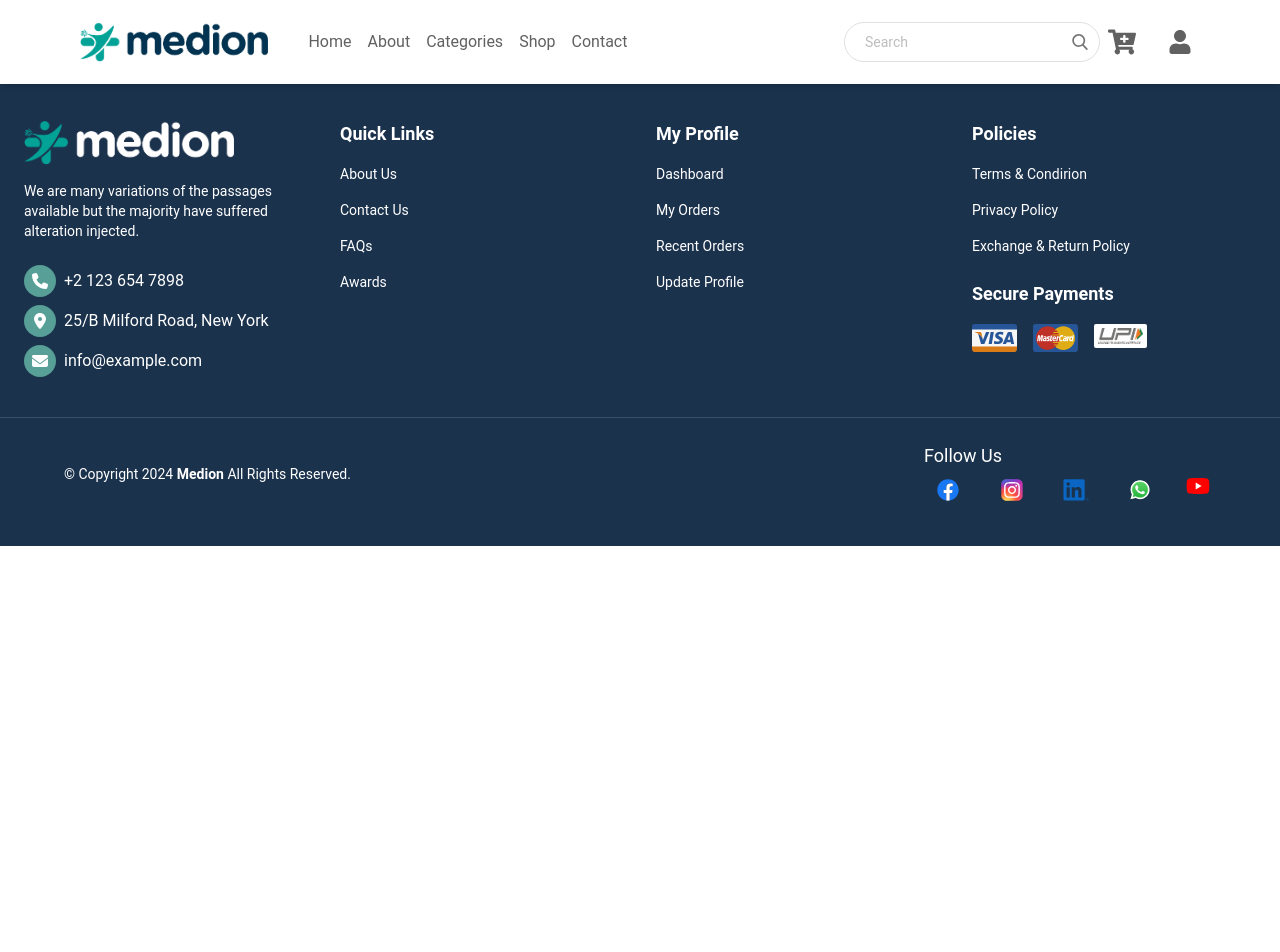
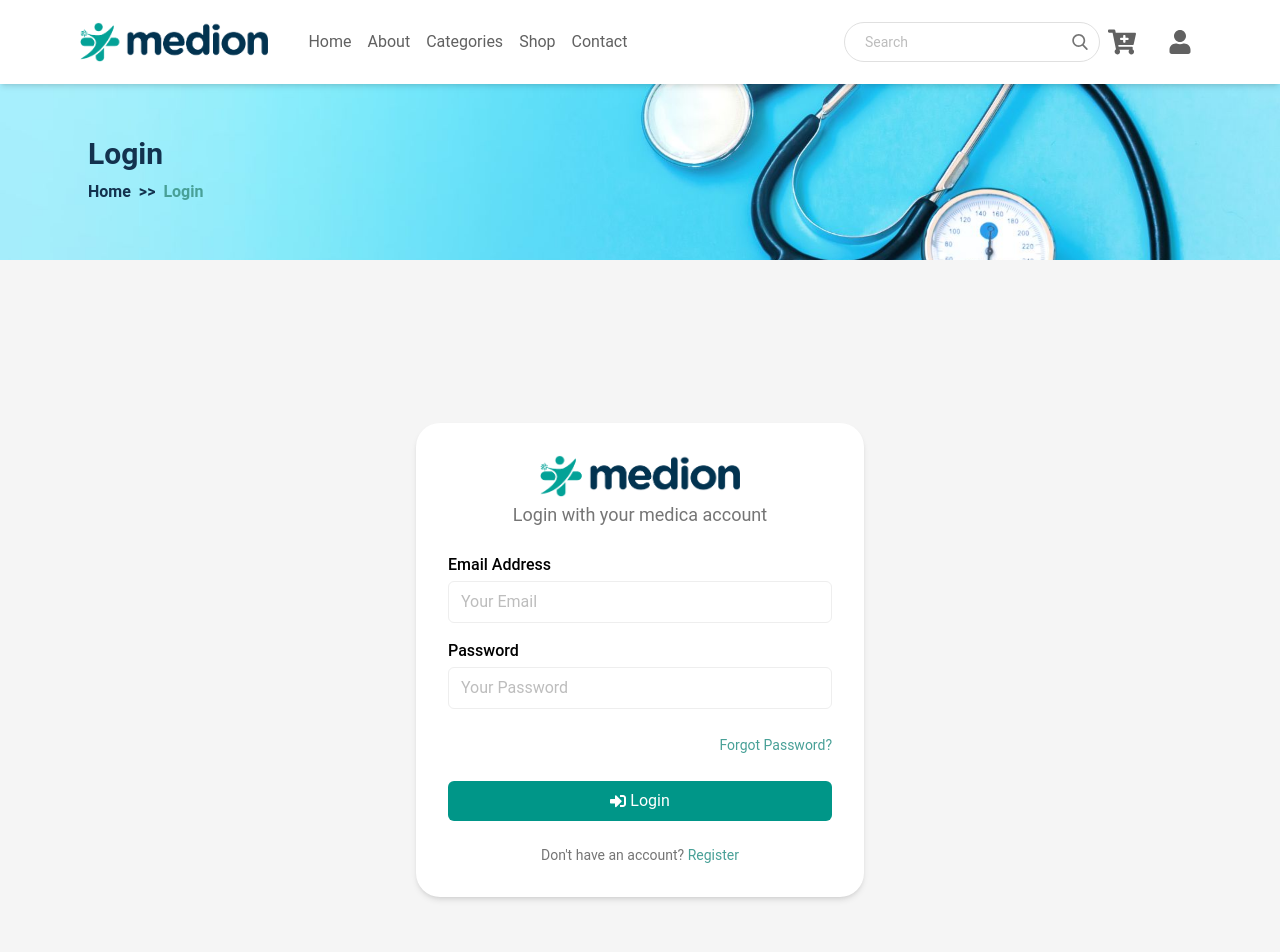
Before and after one commit to Aditya-stark/Medico-Site, a React (Vite) app in the folder medico-site/: page /login in a window 1280 px wide. Shown: the top 952 px of the page. Before the commit the page ends 800 px from the top, so only its background shows below. Built offline with nearby package versions, Linux system fonts and the light colour scheme.

Commit message:
add Login page and components; implement LoginForm; update routing in App component

```diff
--- a/medico-site/src/App.jsx
+++ b/medico-site/src/App.jsx
@@ -5,6 +5,7 @@ import Home from "./pages/Home";
 import AboutUs from "./pages/AboutUs";
 import Contact from "./pages/Contact";
 import Cart from "./pages/Cart";
+import Login from "./pages/Login";
 
 function App() {
   return (
@@ -15,6 +16,7 @@ function App() {
           <Route path="/about" element={<AboutUs />} />
           <Route path="/contact" element={<Contact />} />
           <Route path="/cart" element={<Cart />} />
+          <Route path="/login" element={<Login />} />
         </Routes>
       </div>
     </React.Fragment>
--- /dev/null
+++ b/medico-site/src/components/Authentication/LoginForm.jsx
@@ -0,0 +1,71 @@
+import React from "react";
+import logo from "../../assets/images/logo.png";
+import { FaSignInAlt } from "react-icons/fa";
+
+function LoginForm() {
+  return (
+    <div className="flex items-center justify-center p-4 sm:p-0 min-h-[80vh] sm:min-h-screen bg-gray-100">
+      <div className="bg-white shadow-md rounded-2xl sm:rounded-3xl p-8 max-w-md w-full sm:w-4/5">
+        <div className="flex flex-col items-center mb-6">
+          <img src={logo} className="w-[150px] sm:w-[200px]" />
+          <p className="text-gray-600 text-sm sm:text-lg mt-1">
+            Login with your medica account
+          </p>
+        </div>
+
+        <form>
+          <div className="mb-4">
+            <label
+              htmlFor="email"
+              className="block text-base font-medium text-black"
+            >
+              Email Address
+            </label>
+            <input
+              type="email"
+              id="email"
+              placeholder="Your Email"
+              className="mt-1 px-3 py-2 w-full border rounded-md focus:outline-none focus:ring-1 focus:ring-mainCyan"
+            />
+          </div>
+          <div className="mb-6">
+            <label
+              htmlFor="password"
+              className="block text-base font-medium text-black"
+            >
+              Password
+            </label>
+            <input
+              type="password"
+              id="password"
+              placeholder="Your Password"
+              className="mt-1 px-3 py-2 w-full border rounded-md focus:outline-none focus:ring-1 focus:ring-mainCyan"
+            />
+          </div>
+          <div className="text-right mb-6">
+            <a href="#" className="text-sm text-mainCyan hover:underline">
+              Forgot Password?
+            </a>
+          </div>
+          <button
+            type="submit"
+            className="w-full bg-teal-500 text-white py-2 rounded-md hover:bg-teal-600 focus:outline-none focus:ring-2 focus:ring-teal-400 flex items-center justify-center"
+          >
+            <FaSignInAlt className="mr-1" />
+            Login
+          </button>
+        </form>
+        <div className="text-center mt-6">
+          <p className="text-sm text-gray-600">
+            Don't have an account?{" "}
+            <a href="#" className="text-mainCyan hover:underline">
+              Register
+            </a>
+          </p>
+        </div>
+      </div>
+    </div>
+  );
+}
+
+export default LoginForm;
--- /dev/null
+++ b/medico-site/src/components/Authentication/SignUpForm.jsx
@@ -0,0 +1 @@
+import React from "react";
--- a/medico-site/src/components/Cart/CartTable.jsx
+++ b/medico-site/src/components/Cart/CartTable.jsx
@@ -1,6 +1,7 @@
 import React from "react";
 
 export default function CartTable({ cartItems, onQuantityChange, onRemoveItem }) {
+
   return (
     <div className="container pt-6 sm:pt-0 md:p-6 bg-gray-100 rounded-lg shadow">
       <div className="flex w-full flex-col lg:flex-row gap-8">
--- a/medico-site/src/components/Header/Header.jsx
+++ b/medico-site/src/components/Header/Header.jsx
@@ -121,9 +121,18 @@ function Header() {
               <FaCartPlus className="h-5 w-5 md:h-6 md:w-6 lg:h-7 lg:w-7" />
             </button>
           </NavLink>
-          <button className="ml-4 text-gray-700 hover:text-mainCyan p-2 rounded-md">
-            <FaUser className="h-4 w-4 md:h-5 md:w-5 lg:h-6 lg:w-6" />
-          </button>
+
+          {/* User */}
+          <NavLink
+            to={"/login"}
+            className={(e) =>
+              e.isActive ? "text-mainCyan" : "text-gray-700 hover:text-mainCyan"
+            }
+          >
+            <button className="ml-4 text-gray-700 hover:text-mainCyan p-2 rounded-md">
+              <FaUser className="h-4 w-4 md:h-5 md:w-5 lg:h-6 lg:w-6" />
+            </button>
+          </NavLink>
           <button
             className="ml-4 text-gray-700 hover:text-mainCyan p-2 rounded-md sm:hidden"
             onClick={() => setIsMenuOpen(!isMenuOpen)}
--- /dev/null
+++ b/medico-site/src/components/PageTitle.jsx
@@ -0,0 +1,27 @@
+import React from "react";
+import headImg from "../assets/images/AboutUsImg/headImg.jpg";
+import { Link } from "react-router-dom";
+
+const PageTitle = ({ title }) => {
+  return (
+    <div
+      className="head bg-cover bg-center h-[100%] md:h-[180px] flex items-center"
+      style={{
+        backgroundImage: `url(${headImg})`,
+      }}
+    >
+      <div className="mx-2 p-4 text-[#13324e] space-y-2 font-bold text-xl md:text-3xl md:p-8 md:mx-14">
+        <div>{title}</div>
+        <div className="flex items-center text-sm md:text-base  text-gray-600">
+          <Link to="/" className="hover:text-mainCyan text-[#13324e]">
+            Home
+          </Link>
+          <span className="mx-2 text-[#13324e]">&gt;&gt;</span>
+          <span className="text-mainCyan ">{title}</span>
+        </div>
+      </div>
+    </div>
+  );
+};
+
+export default PageTitle;
--- a/medico-site/src/pages/AboutUs.jsx
+++ b/medico-site/src/pages/AboutUs.jsx
@@ -1,32 +1,17 @@
 import React from "react";
-import headImg from "../assets/images/AboutUsImg/headImg.jpg";
 import AboutSection from "../components/AboutUs/AboutSection";
 import FeaturesBanner from "../components/FeaturesBanner";
 import { ProfileCard } from "../components/AboutUs/ProfileCard";
 import BigSectionName from "../components/BigSectionName";
+import PageTitle from "../components/PageTitle";
 import { Link } from "react-router-dom";
 
 export default function AboutUs() {
   return (
     <div>
       {/* Head Title */}
-      <div
-        className="head bg-cover bg-center h-[100%] md:h-[200px] flex items-center"
-        style={{
-          backgroundImage: `url(${headImg})`,
-        }}
-      >
-        <div className="about-us-text mx-2 p-4 text-[#13324e] space-y-2 font-bold text-xl md:text-3xl md:p-8 md:mx-14">
-          <div>About Us</div>
-          <div className="flex items-center text-sm md:text-base  text-gray-600">
-            <Link to="/" className="hover:text-mainCyan text-[#13324e]">
-              Home
-            </Link>
-            <span className="mx-2 text-[#13324e]">&gt;&gt;</span>
-            <span className="text-mainCyan ">About Us</span>
-          </div>
-        </div>
-      </div>
+      <PageTitle title="About Us" />
+
       <div className="mx-10">
         {/* About Section */}
         <AboutSection />
--- a/medico-site/src/pages/Cart.jsx
+++ b/medico-site/src/pages/Cart.jsx
@@ -1,7 +1,6 @@
 import React from "react";
-import { Link } from "react-router-dom";
-import headImg from "../assets/images/AboutUsImg/headImg.jpg";
 import { useState } from "react";
+import PageTitle from "../components/PageTitle";
 import CartTable from "../components/Cart/CartTable";
 import CartSummary from "../components/Cart/CartSummary";
 
@@ -89,23 +88,7 @@ export default function Cart() {
   return (
     <div className="overflow-x-hidden">
       {/* Head Title */}
-      <div
-        className="head bg-cover bg-center h-[100%] md:h-[200px] flex items-center"
-        style={{
-          backgroundImage: `url(${headImg})`,
-        }}
-      >
-        <div className="mx-2 p-4 text-[#13324e] space-y-2 font-bold text-xl md:text-3xl md:p-8 md:mx-14">
-          <div>Shop Cart</div>
-          <div className="flex items-center text-sm md:text-base  text-gray-600">
-            <Link to="/" className="hover:text-mainCyan text-[#13324e]">
-              Home
-            </Link>
-            <span className="mx-2 text-[#13324e]">&gt;&gt;</span>
-            <span className="text-mainCyan ">Shop Cart</span>
-          </div>
-        </div>
-      </div>
+      <PageTitle title="Shop Cart" />
 
       {/* Cart Items Table and Cart Summary */}
       <div className="p-0 sm:p-2 md:px-[10%] md:py-[5%] flex flex-col w-full lg:flex-row gap-8">
--- a/medico-site/src/pages/Contact.jsx
+++ b/medico-site/src/pages/Contact.jsx
@@ -1,5 +1,5 @@
 import React, { useEffect } from "react";
-import headImg from "../assets/images/AboutUsImg/headImg.jpg";
+import PageTitle from "../components/PageTitle";
 import { FontAwesomeIcon } from "@fortawesome/react-fontawesome";
 import {
   faMapMarkerAlt,
@@ -10,7 +10,6 @@ import {
 import L from "leaflet";
 import "leaflet/dist/leaflet.css";
 import "leaflet-defaulticon-compatibility";
-import { Link } from "react-router-dom";
 
 export default function Contact() {
   useEffect(() => {
@@ -43,23 +42,7 @@ export default function Contact() {
   return (
     <div className="overflow-x-hidden">
       {/* Head title */}
-      <div
-        className="head bg-cover bg-center h-[100%] md:h-[200px] flex items-center "
-        style={{
-          backgroundImage: `url(${headImg})`,
-        }}
-      >
-        <div className="about-us-text mx-2 p-4 text-[#13324e] space-y-2 font-bold text-xl md:text-3xl md:p-8 md:mx-14">
-          <div>Contact Us</div>
-          <div className="flex items-center text-sm md:text-base  text-gray-600">
-            <Link to="/" className="hover:text-mainCyan text-[#13324e]">
-              Home
-            </Link>
-            <span className="mx-2 text-[#13324e]">&gt;&gt;</span>
-            <span className="text-mainCyan ">Contact Us</span>
-          </div>
-        </div>
-      </div>
+      <PageTitle title="Contact Us" />
 
       {/* Contact Details & Form */}
       <div className="bg-gray-100 p-8 min-h-screen flex items-center justify-center">
--- /dev/null
+++ b/medico-site/src/pages/Login.jsx
@@ -0,0 +1,15 @@
+import React from "react";
+import PageTitle from "../components/PageTitle";
+import LoginForm from "../components/Authentication/LoginForm";
+
+export default function Login() {
+  return (
+    <div className="overflow-x-hidden">
+      {/* Head Title */}
+      <PageTitle title="Login" />
+
+      {/* Login Page */}
+      <LoginForm />
+    </div>
+  );
+}
```
